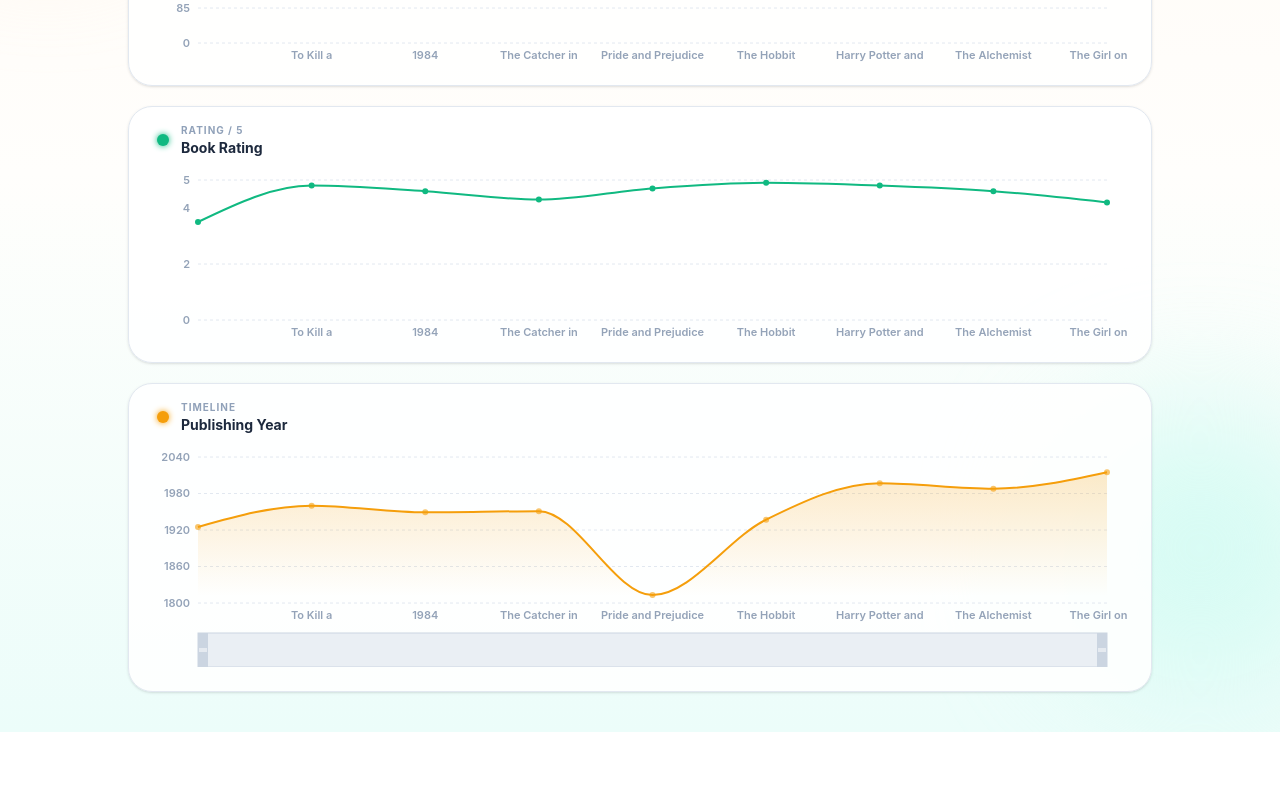
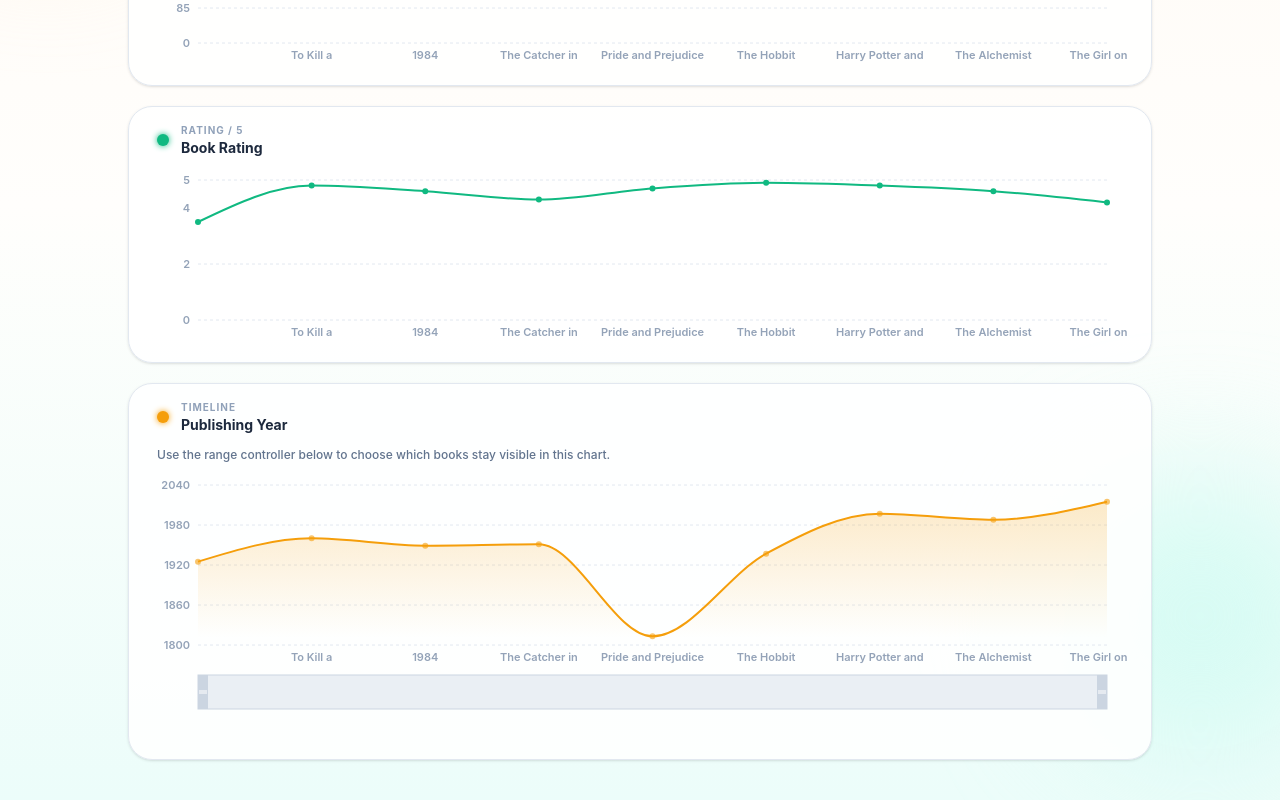
Before and after one commit to wasifhasancse/Book-Vibe-M39, a React (Vite) app: page /pagesToRead in a window 1280 px wide. Shown: the part 452-1252 px from the top of the page. Before the commit the page ends 1184 px from the top, so only its background shows below. Built offline with nearby package versions, Linux system fonts and the light colour scheme.

Commit message:
improve the graph

```diff
--- a/src/Components/Chart/Chart.jsx
+++ b/src/Components/Chart/Chart.jsx
@@ -77,6 +77,7 @@ const Chart = () => {
   const grid = { strokeDasharray: "3 3", stroke: "#e2e8f0", vertical: false };
   const syncId = "bookSync";
   const margin = { top: 10, right: 20, left: 0, bottom: 0 };
+  const areaChartMargin = { top: 10, right: 20, left: 0, bottom: 26 };
 
   return (
     <section className="relative min-h-screen overflow-hidden bg-linear-to-b from-[#fff9f2] via-[#fffefc] to-[#ecfdfa] px-4 py-10 sm:px-6 lg:px-8">
@@ -191,11 +192,24 @@ const Chart = () => {
               title="Publishing Year"
               subtitle="Timeline"
             />
-            <ResponsiveContainer width="100%" height={220}>
-              <AreaChart data={chartData} syncId={syncId} margin={margin}>
+            <p className="mb-3 px-1 text-xs font-medium text-slate-500">
+              Use the range controller below to choose which books stay visible
+              in this chart.
+            </p>
+            <div className="relative">
+              <ResponsiveContainer width="100%" height={260}>
+                <AreaChart
+                  data={chartData}
+                  syncId={syncId}
+                  margin={areaChartMargin}
+                >
                   <defs>
                     <linearGradient id="amberGrad" x1="0" y1="0" x2="0" y2="1">
-                    <stop offset="5%" stopColor="#f59e0b" stopOpacity={0.35} />
+                      <stop
+                        offset="5%"
+                        stopColor="#f59e0b"
+                        stopOpacity={0.35}
+                      />
                       <stop offset="95%" stopColor="#f59e0b" stopOpacity={0} />
                     </linearGradient>
                   </defs>
@@ -228,7 +242,7 @@ const Chart = () => {
                     fill="#f1f5f9"
                     travellerWidth={10}
                     tickFormatter={() => ""}
-                  style={{ marginTop: 10 }}
+                    style={{ marginTop: 18 }}
                   />
                   <Area
                     type="monotone"
@@ -244,6 +258,7 @@ const Chart = () => {
             </div>
           </div>
         </div>
+      </div>
     </section>
   );
 };
```
Lines whose indentation alone changed are shown as unchanged.
